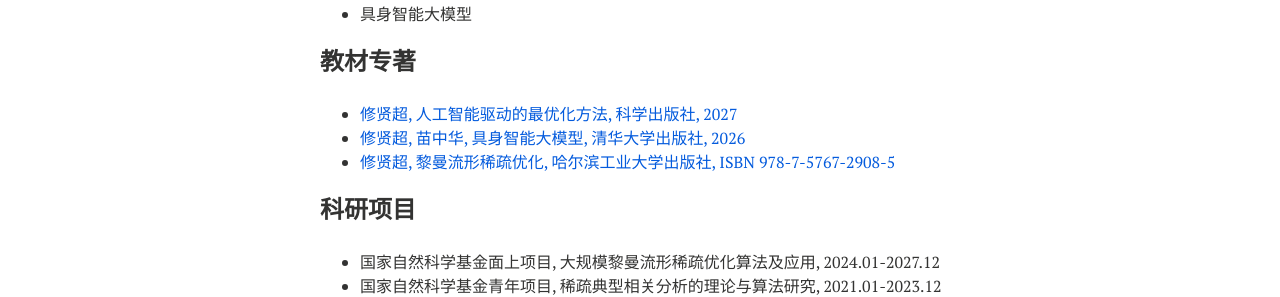
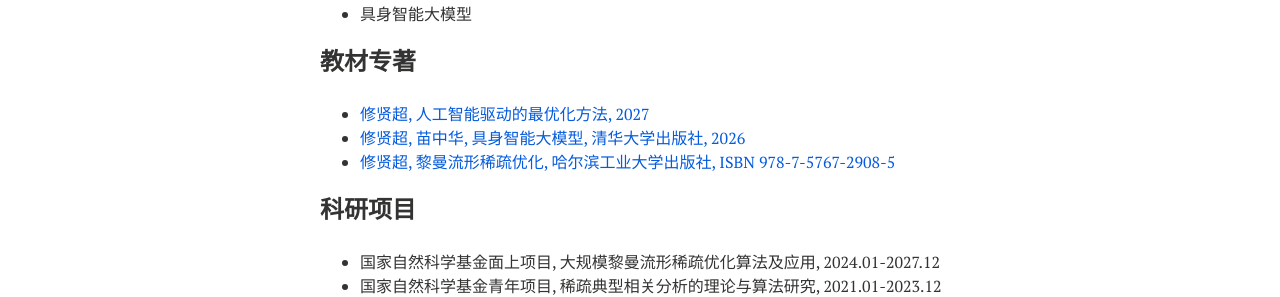
Before and after one commit to xianchaoxiu/xianchaoxiu.github.io, a Jekyll site: the page built from chinese/index.md, in a window 1280 px wide. Shown: the part 693-990 px from the top of the page. Built offline with Jekyll 4.4.1, drawn with Linux system fonts in a browser that asks for light colours; nearby versions of some CDN libraries.

Commit message:
Update index.md

```diff
--- a/chinese/index.md
+++ b/chinese/index.md
@@ -34,7 +34,7 @@ share: false
 
 
 ### 教材专著
-* <a href="https://xianchaoxiu.github.io/chinese/book/AIOPT/" class="textlink" target="_blank">修贤超, 人工智能驱动的最优化方法, 科学出版社, 2027   </a> <br>
+* <a href="https://xianchaoxiu.github.io/chinese/book/AIOPT/" class="textlink" target="_blank">修贤超, 人工智能驱动的最优化方法, 2027   </a> <br>
 * <a href="https://xianchaoxiu.github.io/chinese/book/VLA/" class="textlink" target="_blank">修贤超, 苗中华, 具身智能大模型, 清华大学出版社, 2026  </a> <br>
 * <a href="https://xianchaoxiu.github.io/chinese/book/OPT/" class="textlink" target="_blank">修贤超, 黎曼流形稀疏优化, 哈尔滨工业大学出版社, ISBN 978-7-5767-2908-5 </a> <br>
 
```
